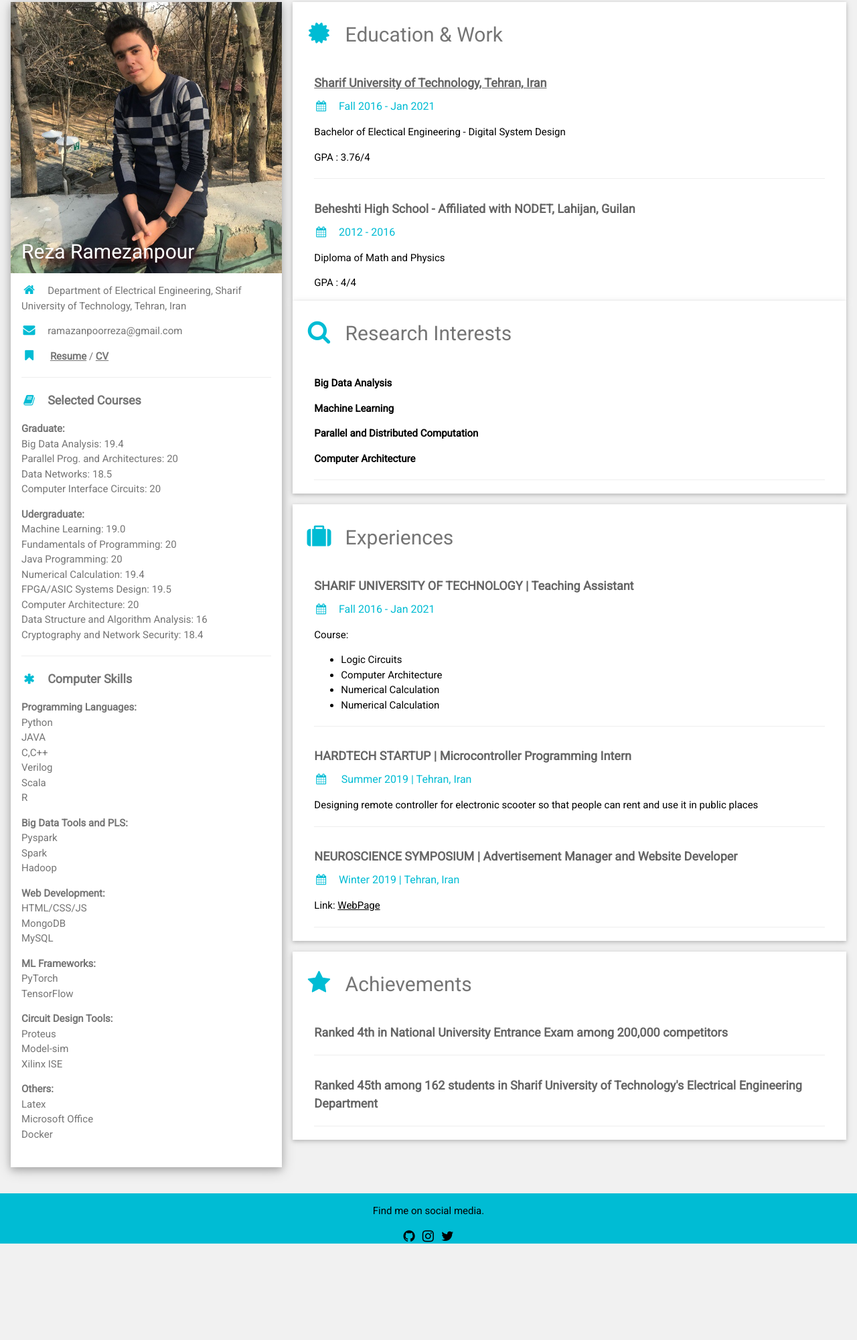
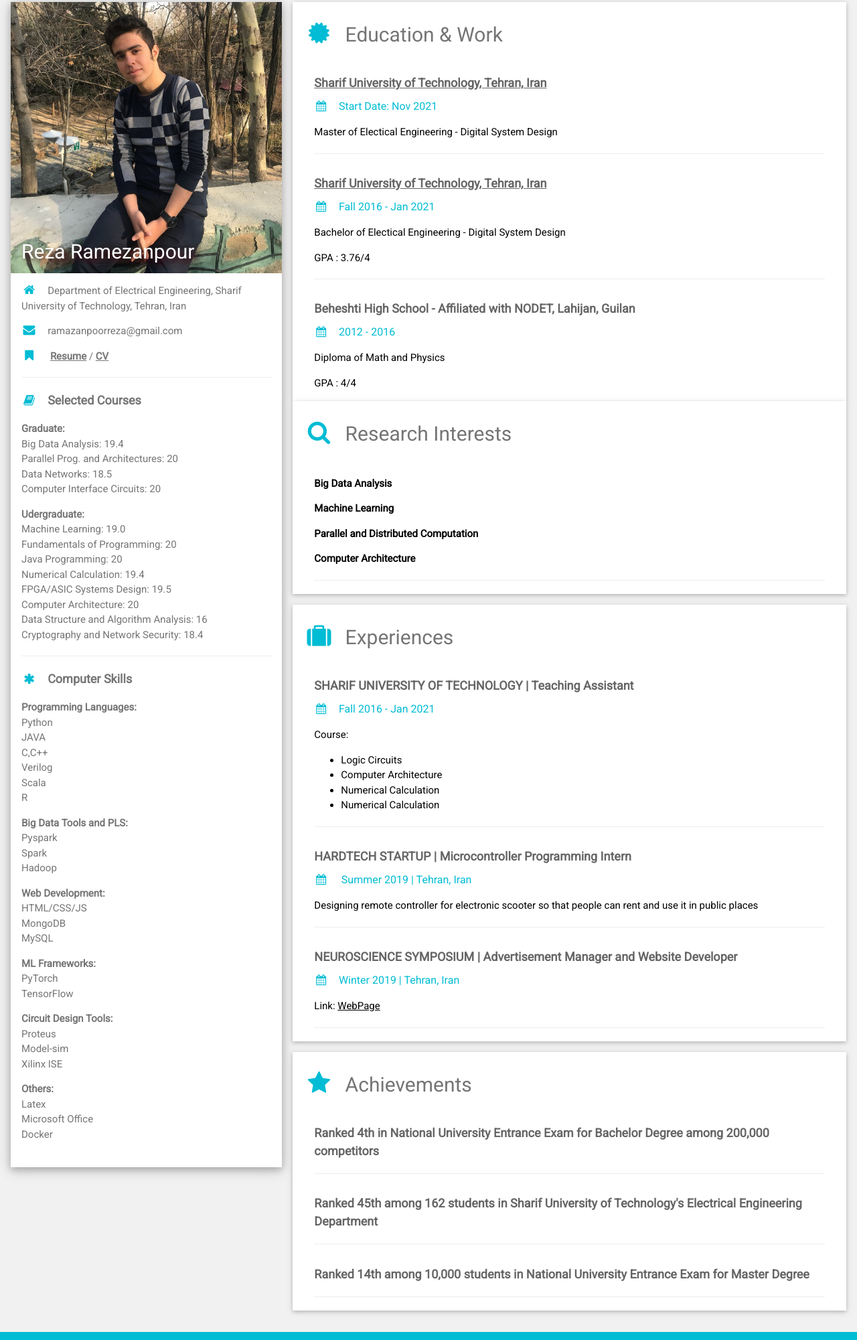
Before and after one commit to rezaneo7/rezaneo7.github.io, a plain HTML site: page index.html in a window 1280 px wide. Shown: the part 13-2014 px from the top of the page at 67% size. Before the commit the page ends 1870 px from the top, so only its background shows below. Drawn offline with nearby package versions, Linux system fonts and the light colour scheme.

Commit message:
Adding Information about Master Exam

```diff
--- a/index.html
+++ b/index.html
@@ -129,14 +129,22 @@
    <div class="w3-container w3-card w3-white">
     <h2 class="w3-text-grey w3-padding-16"><i class="fa fa-certificate fa-fw w3-margin-right w3-xxlarge w3-text-cyan"></i>Education & Work</h2>
 
+    <div class="w3-container">
+      <a href="http://ee.sharif.edu/~web/en/"><h5 class="w3-opacity"><b>Sharif University of Technology, Tehran, Iran</b></h5></a>
+      <h6 class="w3-text-cyan"><i class="fa fa-calendar fa-fw w3-margin-right"></i>Start Date: Nov 2021</h6>
+      <p>Master of Electical Engineering - Digital System Design</p>
 
+
+      <hr>
+
+    </div>
 
     <div class="w3-container">
      <a href="http://ee.sharif.edu/~web/en/"><h5 class="w3-opacity"><b>Sharif University of Technology, Tehran, Iran</b></h5></a>
      <h6 class="w3-text-cyan"><i class="fa fa-calendar fa-fw w3-margin-right"></i>Fall 2016 - Jan 2021</h6>
      <p>Bachelor of Electical Engineering - Digital System Design</p>
      GPA : 3.76/4
-     </p>
+
 
      <hr>
     </div>
@@ -201,13 +209,18 @@
    <div class="w3-container w3-card w3-white w3-margin-bottom">
     <h2 class="w3-text-grey w3-padding-16"><i class="fa fa-star fa-fw w3-margin-right w3-xxlarge w3-text-cyan"></i>Achievements</h2>
     <div class="w3-container">
-     <h5 class="w3-opacity"><b>Ranked 4th in National University Entrance Exam among 200,000 competitors</b></h5>
+     <h5 class="w3-opacity"><b>Ranked 4th in National University Entrance Exam for Bachelor Degree among 200,000 competitors</b></h5>
      <hr>
     </div>
     <div class="w3-container">
      <h5 class="w3-opacity"><b>Ranked 45th among 162 students in Sharif University of Technology's Electrical Engineering Department </b></h5>
      <hr>
     </div>
+
+    <div class="w3-container">
+      <h5 class="w3-opacity"><b>Ranked 14th among 10,000 students in National University Entrance Exam for Master Degree </b></h5>
+      <hr>
+     </div>
 
 
    </div>
```
Also changed, not shown: 2 other files.
